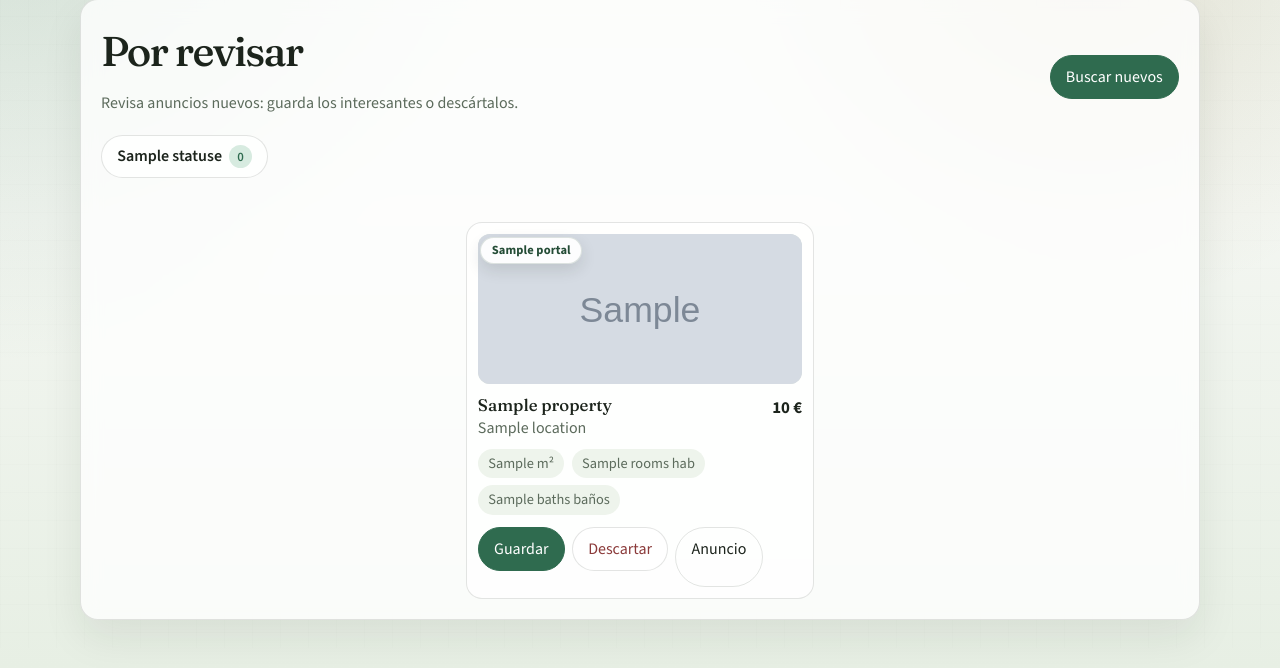
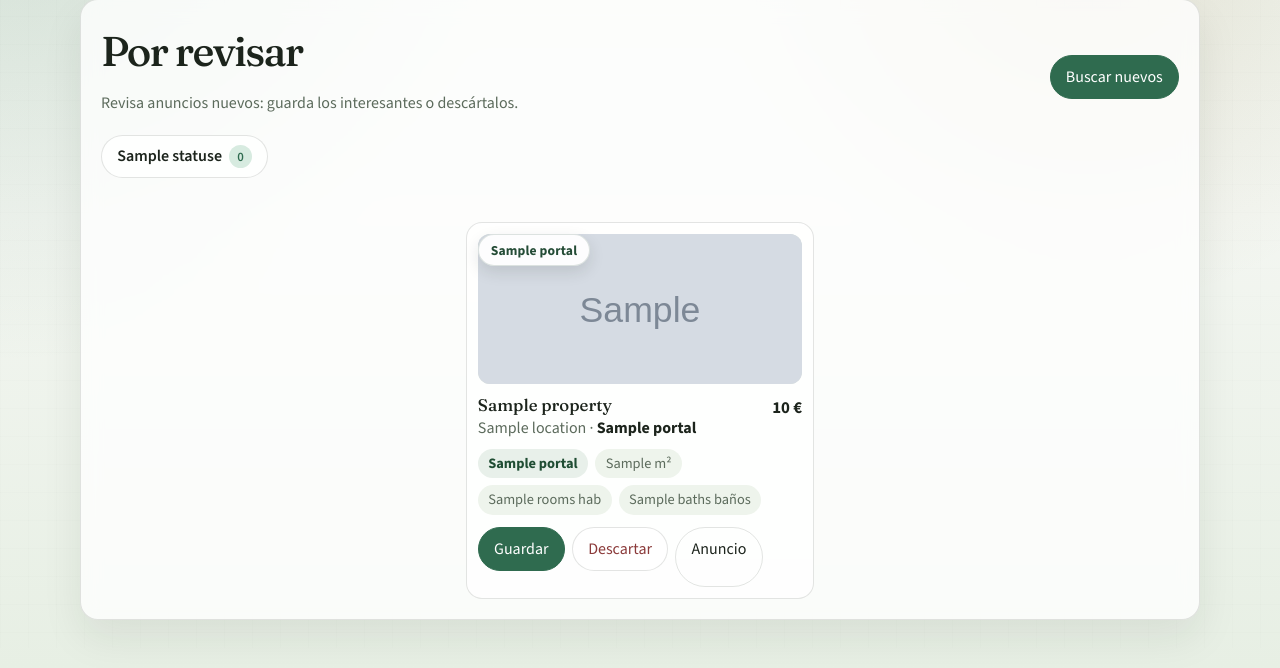
Before and after one commit to ArturoYuste/housing-monitor-zgz, a FastAPI app: template app/templates/dashboard.html in a window 1280 px wide. Shown: the part 152-820 px from the top of the page. Run offline with FastAPI, Linux system fonts and the light colour scheme; the template is opened without the code that fills it: most values are stand-ins (such as "Sample title", 1, 10 or a date in 2020); grey boxes marked "Sample" are stand-in pictures; some libraries are stand-ins or nearby versions.

Commit message:
Make listing portal source more visible
Show the portal name in the subtitle and meta pills, and strengthen the
photo badge so the source site is obvious at a glance.

Co-authored-by: developers.social11 <developers.social11@gmail.com>

```diff
--- a/app/static/app.css
+++ b/app/static/app.css
@@ -508,3 +508,22 @@ a {
   align-items: center;
   margin-bottom: 0.2rem;
 }
+
+
+.portal-inline {
+  color: var(--ink);
+  font-weight: 700;
+}
+
+.meta-pill--portal {
+  background: #e8f0ea;
+  color: #1f4d33;
+  font-weight: 700;
+}
+
+.property-card--compact > .portal-badge {
+  top: 0.7rem;
+  left: 0.7rem;
+  font-size: 0.85rem;
+  padding: 0.28rem 0.75rem;
+}
--- a/app/templates/partials/property_card_pending.html
+++ b/app/templates/partials/property_card_pending.html
@@ -15,13 +15,14 @@
     <div class="compact-top">
       <div>
         <h2 class="compact-title">{{ property.title }}</h2>
-        <p class="muted m-0">{{ property.location }}</p>
+        <p class="muted m-0">{{ property.location }} · <strong class="portal-inline">{{ portal_label }}</strong></p>
       </div>
       <strong class="compact-price">
         {% if property.price %}{{ "{:,.0f}".format(property.price).replace(",", ".") }} €{% else %}—{% endif %}
       </strong>
     </div>
     <div class="property-meta">
+      <span class="meta-pill meta-pill--portal">{{ portal_label }}</span>
       {% if property.size_m2 %}<span class="meta-pill">{{ property.size_m2 }} m²</span>{% endif %}
       {% if property.rooms %}<span class="meta-pill">{{ property.rooms }} hab</span>{% endif %}
       {% if property.baths %}<span class="meta-pill">{{ property.baths }} baños</span>{% endif %}
--- a/app/templates/partials/property_card_saved.html
+++ b/app/templates/partials/property_card_saved.html
@@ -11,7 +11,7 @@
         <h2 class="compact-title">{{ property.title }}</h2>
         <span class="portal-badge portal-badge--{{ property.portal|replace('.', '-') }}">{{ portal_label }}</span>
       </div>
-      <p class="muted m-0">{{ property.location }} ·
+      <p class="muted m-0">{{ property.location }} · <strong class="portal-inline">{{ portal_label }}</strong> ·
         {% if property.price %}{{ "{:,.0f}".format(property.price).replace(",", ".") }} €{% else %}—{% endif %}
       </p>
     </div>
@@ -37,6 +37,7 @@
   {% endif %}
 
   <div class="property-meta">
+    <span class="meta-pill meta-pill--portal">{{ portal_label }}</span>
     {% if property.size_m2 %}<span class="meta-pill">{{ property.size_m2 }} m²</span>{% endif %}
     {% if property.plot_m2 %}<span class="meta-pill">Parcela {{ property.plot_m2 }} m²</span>{% endif %}
     {% if property.rooms %}<span class="meta-pill">{{ property.rooms }} hab</span>{% endif %}
```
